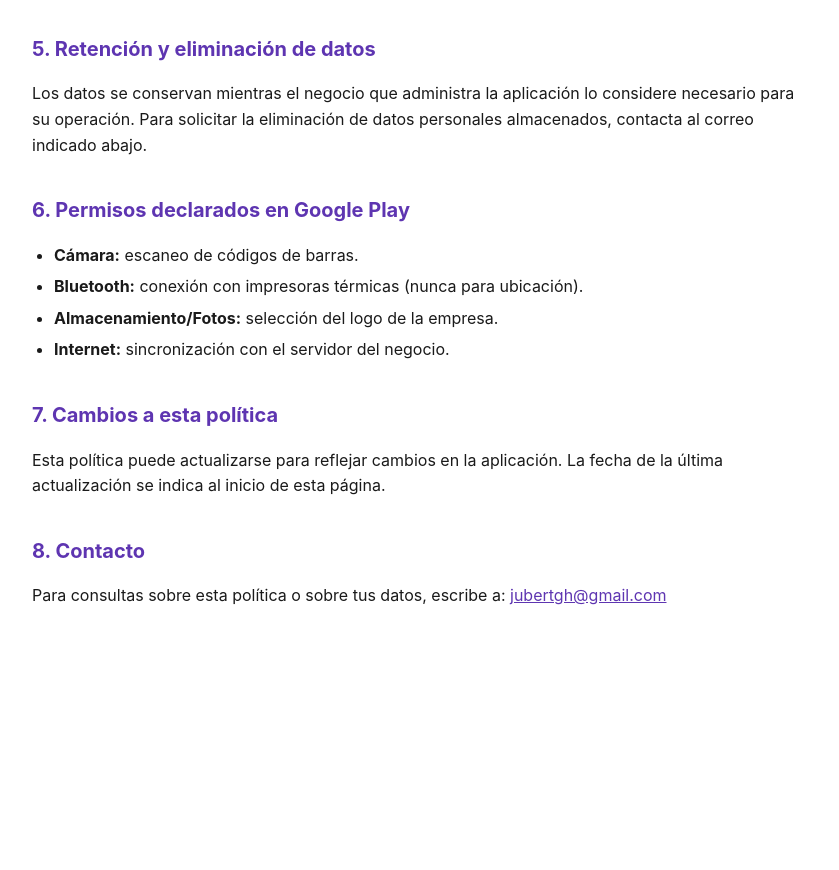
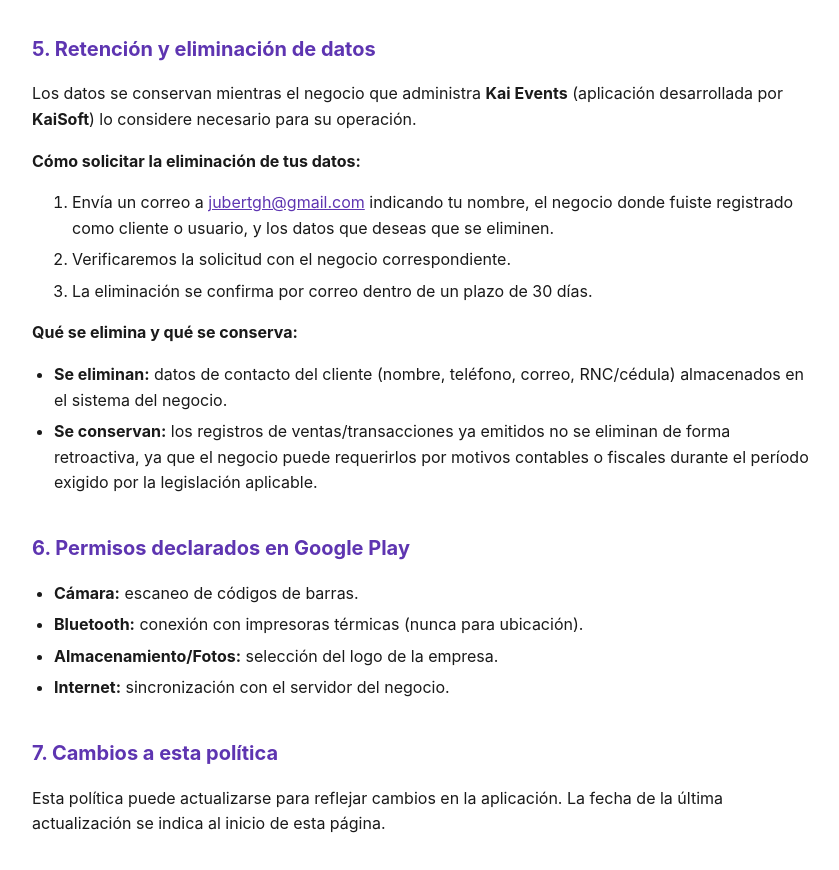
Before and after one commit to Jubertgh/kai-events-privacidad, a plain HTML site: page index.html in a window 1280 px wide. Shown: the part 1258-2128 px from the top of the page, without its empty margins (218-1057 px from the left). Before the commit the page ends 1963 px from the top, so only its background shows below. Drawn offline with Linux system fonts and the light colour scheme.

Commit message:
Agregar sección de eliminación de datos

```diff
--- a/index.html
+++ b/index.html
@@ -79,10 +79,29 @@
   su servidor con certificado TLS.</li>
 </ul>
 
-<h2>5. Retención y eliminación de datos</h2>
-<p>Los datos se conservan mientras el negocio que administra la aplicación
-lo considere necesario para su operación. Para solicitar la eliminación de
-datos personales almacenados, contacta al correo indicado abajo.</p>
+<h2 id="eliminar-datos">5. Retención y eliminación de datos</h2>
+<p>Los datos se conservan mientras el negocio que administra <strong>Kai
+Events</strong> (aplicación desarrollada por <strong>KaiSoft</strong>) lo
+considere necesario para su operación.</p>
+
+<p><strong>Cómo solicitar la eliminación de tus datos:</strong></p>
+<ol>
+  <li>Envía un correo a <a href="mailto:jubertgh@gmail.com">jubertgh@gmail.com</a>
+  indicando tu nombre, el negocio donde fuiste registrado como cliente o
+  usuario, y los datos que deseas que se eliminen.</li>
+  <li>Verificaremos la solicitud con el negocio correspondiente.</li>
+  <li>La eliminación se confirma por correo dentro de un plazo de 30 días.</li>
+</ol>
+
+<p><strong>Qué se elimina y qué se conserva:</strong></p>
+<ul>
+  <li><strong>Se eliminan:</strong> datos de contacto del cliente (nombre,
+  teléfono, correo, RNC/cédula) almacenados en el sistema del negocio.</li>
+  <li><strong>Se conservan:</strong> los registros de ventas/transacciones ya
+  emitidos no se eliminan de forma retroactiva, ya que el negocio puede
+  requerirlos por motivos contables o fiscales durante el período exigido
+  por la legislación aplicable.</li>
+</ul>
 
 <h2>6. Permisos declarados en Google Play</h2>
 <ul>
```
